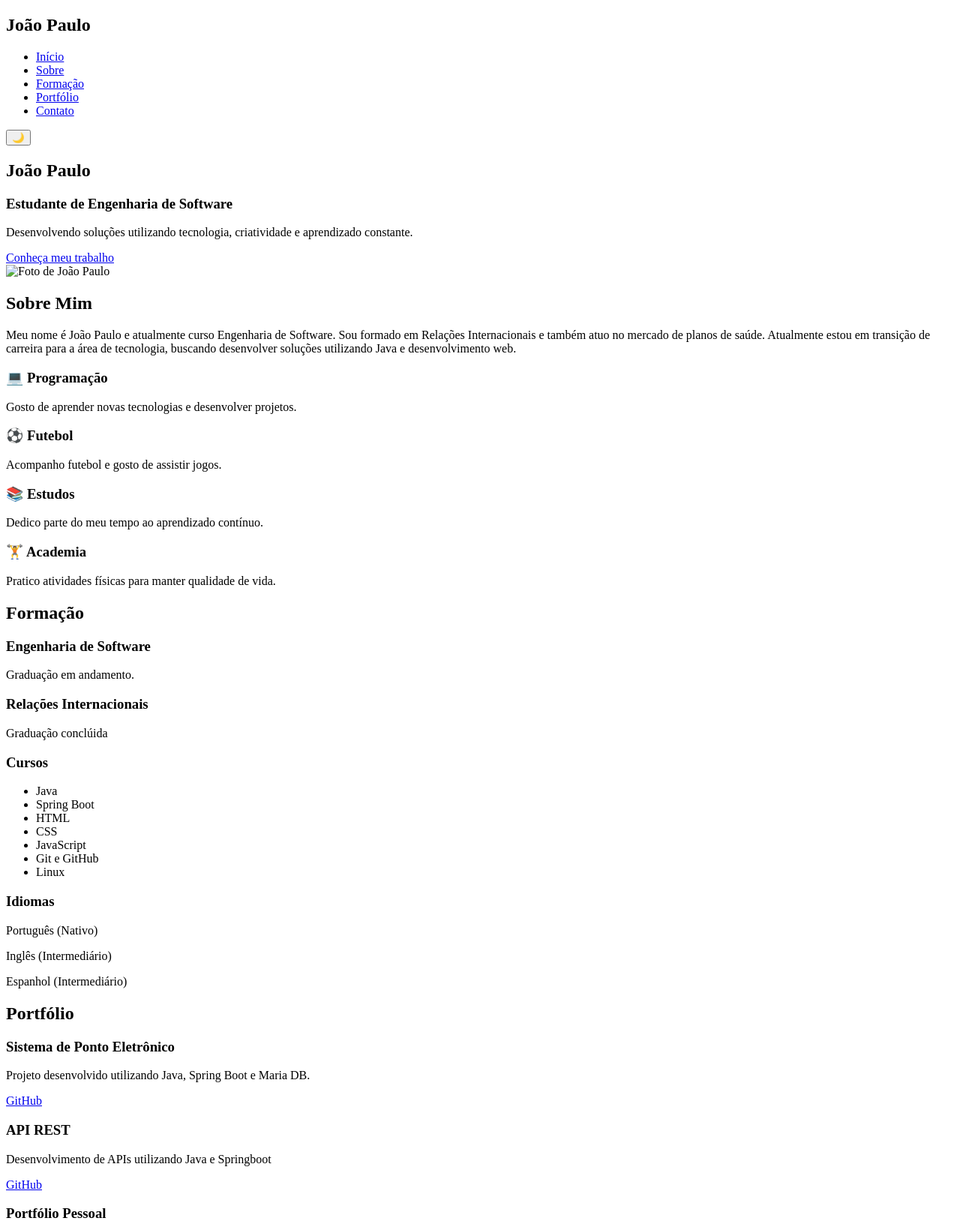
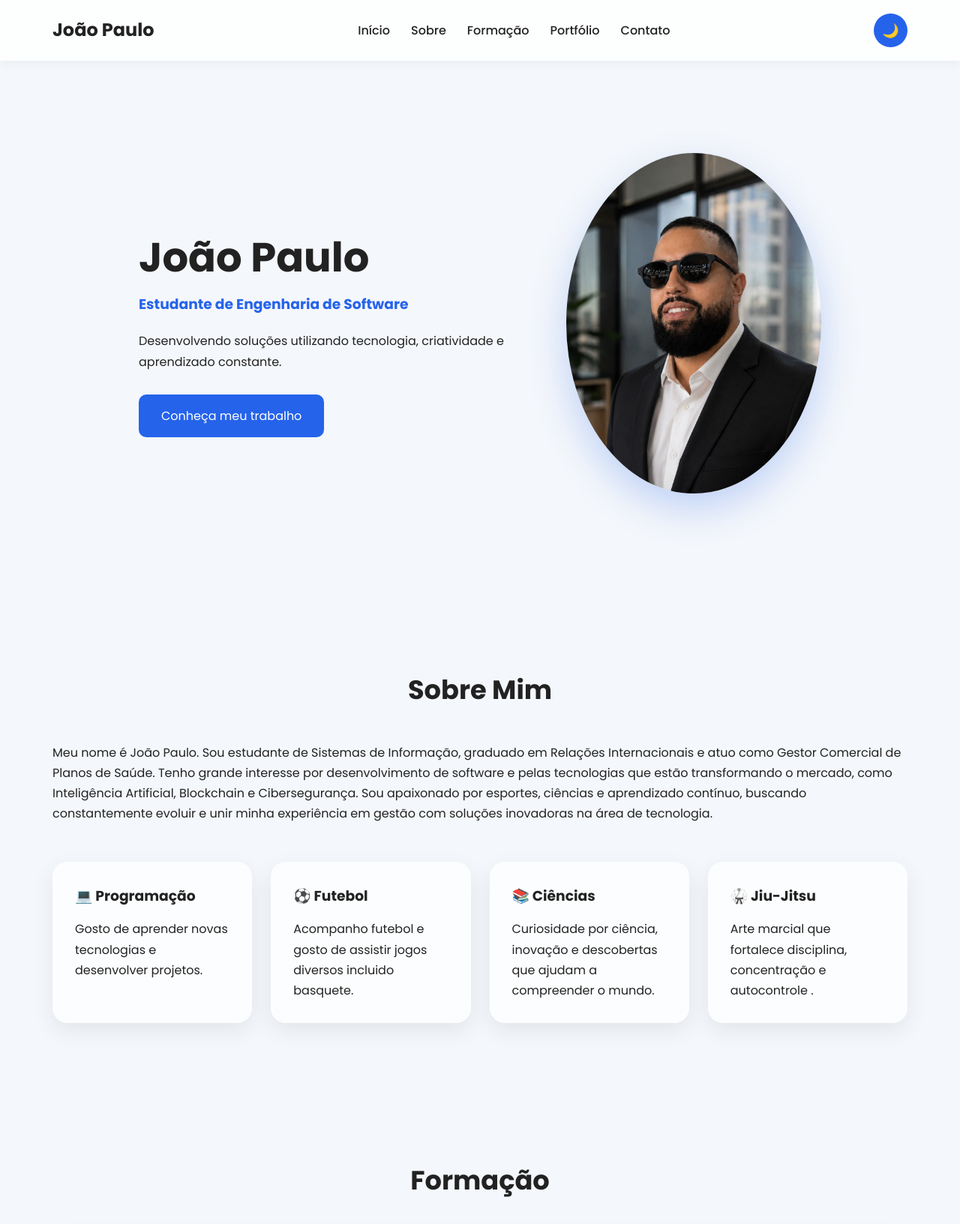
Before and after one commit to joaopaulocostar/joao-paulo-costa-rosa, a plain HTML site: page index.html in a window 1280 px wide. Shown: the top 1632 px of the page at 75% size. Drawn offline with Linux system fonts and the light colour scheme.

Commit message:
Adicionado o Style css. e algumas alterações no Index

```diff
--- a/index.html
+++ b/index.html
@@ -7,6 +7,7 @@
         <link rel="preconnect" href="https://fonts.googleapis.com">
         <link rel="preconnect" href="https://fonts.gstatic.com" crossorigin>
         <link href="https://fonts.googleapis.com/css2?family=Poppins:wght@300;400;500;600;700&display=swap" rel="stylesheet">
+        <link rel="stylesheet" href="https://cdnjs.cloudflare.com/ajax/libs/font-awesome/6.5.2/css/all.min.css">
         <link rel="stylesheet" href="style.css">
     </head>
     <body>
@@ -37,18 +38,15 @@
                 </a>
             </div>
             <div class="hero-imagem">
-                <img src="img/foto.jpg" alt="Foto de João Paulo">
+                <img src="img/foto.jpeg" alt="Foto de João Paulo">
             </div>
         </section>
         <!-- SOBRE MIM -->
         <section id="sobre">
             <h2>Sobre Mim</h2>
             <p>
-                Meu nome é João Paulo e atualmente curso Engenharia de Software. Sou formado em
-                Relações Internacionais e também atuo no mercado de planos de saúde.
-                Atualmente estou em transição de carreira para a área de tecnologia,
-                buscando desenvolver soluções utilizando Java e desenvolvimento web.
-            </p>
+                Meu nome é João Paulo. Sou estudante de Sistemas de Informação, graduado em Relações Internacionais e atuo como Gestor Comercial de Planos de Saúde. Tenho grande interesse por desenvolvimento de software e pelas tecnologias que estão transformando o mercado, como Inteligência Artificial, Blockchain e Cibersegurança. Sou apaixonado por esportes, ciências e aprendizado contínuo, buscando constantemente evoluir e unir minha experiência em gestão com soluções inovadoras na área de tecnologia.
+
             <div class="cards">
                 <div class="card">
                     <h3>💻 Programação</h3>
@@ -56,15 +54,15 @@
                 </div>
                 <div class="card">
                     <h3>⚽ Futebol</h3>
-                    <p>Acompanho futebol e gosto de assistir jogos.</p>
+                    <p>Acompanho futebol e gosto de assistir jogos diversos incluido basquete.</p>
                 </div>
                 <div class="card">
-                    <h3>📚 Estudos</h3>
-                    <p>Dedico parte do meu tempo ao aprendizado contínuo.</p>
+                    <h3>📚 Ciências</h3>
+                    <p>Curiosidade por ciência, inovação e descobertas que ajudam a compreender o mundo.</p>
                 </div>
                 <div class="card">
-                    <h3>🏋 Academia</h3>
-                    <p>Pratico atividades físicas para manter qualidade de vida.</p>
+                    <h3>🥋 Jiu-Jitsu</h3>
+                    <p>Arte marcial que fortalece disciplina, concentração e autocontrole .</p>
                 </div>
             </div>
         </section>
@@ -82,7 +80,8 @@
                 </div>
                 <div class="item">
                     <h3>Cursos</h3>
-                    <ul> <li>Java</li>
+                    <ul>
+                        <li>Java</li>
                         <li>Spring Boot</li>
                         <li>HTML</li>
                         <li>CSS</li>
@@ -103,26 +102,37 @@
         <section id="portfolio">
             <h2>Portfólio</h2>
             <div class="projetos">
-                <article class="proojeto">
+                <article class="projeto">
                     <h3>Sistema de Ponto Eletrônico</h3>
                     <p>Projeto desenvolvido utilizando Java, Spring Boot e Maria DB.</p>
-                    <a href="#" target="_blank">GitHub</a>
+                    <a href="https://github.com/joaopaulocostar/ponto-eletronico" target="_blank"><i class="fa-brands fa-github"></i> GitHub</a>
                 </article>
-                <article class="projetos">
-                    <h3>API REST</h3>
-                    <p>Desenvolvimento de APIs utilizando Java e Springboot</p>
-                    <a href="#" target="_blank">GitHub</a>
+                <article class="projeto">
+                    <h3>Conversor de Moeda</h3>
+                    <p>Conversor de Moeda utilizando Java</p>
+                    <a href="https://github.com/joaopaulocostar/Conversor-De-Moeda" target="_blank"><i class="fab fa-github"></i> GitHub</a>
                 </article>
                 <article class="projeto">
                     <h3>Portfólio Pessoal</h3>
                     <p>Site desenvolvido utilizando HTML, CSS e JavaScript.</p>
-                    <a href="#" target="_blank">GitHub</a>
+                    <a href="https://github.com/joaopaulocostar/joao-paulo-costa-rosa" target="_blank"><i class="fab fa-github"></i> GitHub</a>
                 </article>
                 <article class="projeto">
                     <h3>Pokedex</h3>
                     <p>Desenvolvido com HTML, CSS e JavaScript</p>
-                    <a href="#" target="_blank">Github</a>
+                    <a href="https://github.com/joaopaulocostar/Pokedex" target="_blank"><i class="fab fa-github"></i> Github</a>
                 </article>
+                <article class="projeto">
+                    <h3>E-commerce</h3>
+                    <p>Projeto desenvolvido utilizando HTML, CSS e JavaScript</p>
+                    <a href="https://github.com/joaopaulocostar/e-commerce" target="_blank"><i class="fab fa-github"></i> Github</a>
+                </article>
+                <article class="projeto">
+                    <h3>Qualificador de leads</h3>
+                    <p>Projeto desenvolvido Python e Machine Learning para qualificar leads</p>
+                    <a href="https://github.com/joaopaulocostar/qualificacao_lead" target="_blank"><i class="fab fa-github"></i> Github</a>
+                </article>
+
             </div>
         </section>
         <!-- CONTATO -->
--- a/style.css
+++ b/style.css
@@ -0,0 +1,417 @@
+*{
+    margin: 0;
+    padding: 0;
+    box-sizing: border-box;
+}
+
+html{
+    scroll-behavior: smooth;
+}
+
+body{
+    font-family: 'Poppins', sans-serif;
+    background: #f4f7fb ;
+    color: #222;
+    transition:.4s;;
+    line-height:1.7;
+}
+
+/* Tema Escuro */
+
+body.dark{
+    background: #111827;
+    color: #f5f5f5;
+}
+
+/* Variáveis */
+
+:root{
+    --cor-principal:#2563eb;
+    --cor-secundaria: #1d4ed8;
+    --branco:#ffffff;
+    --cinza:#666;
+    --sombra:0 10px 30px rgba(0,0,0,.08);
+
+}
+
+/* Header */
+ header{
+    position: fixed;
+    width: 100%;
+    top: 0;
+    z-index: 1000;
+    backdrop-filter: blur(12px);
+    background: rgba(255,255,255,.80);
+    box-shadow: 0 3px 15px rgba(0,0,0,.05);
+ }
+
+ body.dark header{
+    background: rgba(17,24,39,.85);
+
+ }
+
+ /* Menu */
+
+ .navbar{
+    max-width: 1200px;
+    margin: auto;
+    display: flex;
+    justify-content: space-between;
+    align-items: center;
+    padding: 18px 30px;
+ }
+
+ .logo{
+    font-size: 1.6rem;
+    color: var(--cor-principal);
+    font-weight: 700;
+ }
+
+ .menu{
+    display: flex;
+    gap: 28px;
+    list-style: none;
+ }
+
+ .menu a{
+    text-decoration: none;
+    color: inherit;
+    font-weight: 500;
+    transition: .3s;
+    position: relative;
+ }
+
+ .menu a::after{
+    content: "";
+    position: absolute;
+    left: 0;
+    bottom: -6px;
+    width: 0;
+    height: 2px;
+    background: var(--cor-principal);
+    transition: .3s;
+ }
+
+ .menu a:hover::after{
+    width: 100%;
+ }
+
+ .menu a:hover{
+    color: var(--cor-principal);
+ }
+
+
+ /* Botão do tema */
+
+
+#tema{
+    border: none;
+    background: var(--cor-principal);
+    color: white;
+    width: 45px;
+    height: 45px;
+    border-radius: 50%;
+    cursor: pointer;
+    font-size: 18px;
+    transition: .3s;
+}
+
+#tema:hover{
+    transform: rotate(20deg) scale(1.1);
+}
+
+
+/* Hero */
+
+.hero{
+    min-height: 100vh;
+    display: flex;
+    justify-content: center;
+    align-items: center;
+    gap: 70px;
+    max-width: 1200px;
+    margin: auto;
+    padding: 120px 30px 50px;
+}
+
+.hero-texto{
+    animation: fadeLeft 1s;
+
+}
+
+.hero-texto h1{
+    font-size: 3.4rem;
+    margin-top: 10px;
+}
+
+.hero-texto h3{
+    color: var(--cor-principal);
+    margin-bottom: 20px;
+}
+
+.hero-texto p{
+    max-width: 500px;
+    margin-bottom:30px;
+}
+
+.hero-imagem img{
+    width: 340px;
+    border-radius: 50%;
+    box-shadow: 0 20px 50px rgba(37, 99, 235, .25);
+    animation: flutuar 5s infinite ease-in-out;
+}
+
+
+/* Botão */
+
+.botao{
+    display: inline-block;
+    padding: 15px 30px;
+    background: var(--cor-principal);
+    color: white;
+    border-radius: 10px;
+    text-decoration: none;
+    transition: .3s;
+}
+
+.botao:hover{
+    background: var(--cor-secundaria);
+    transform: translate(-4px);
+}
+
+
+/* Seções */
+
+section{
+    max-width: 1200px;
+    margin: auto;
+    padding: 90px 30px;
+}
+
+section h2{
+    text-align: center;
+    margin-bottom: 40px;
+    font-size: 2.2rem;
+
+}
+
+
+
+/* Cards */
+
+.cards{
+    display: grid;
+    grid-template-columns: repeat(auto-fit, minmax(220px, 1fr));
+    gap:25px;
+}
+
+.card{
+    padding: 30px;
+    border-radius: 20px;
+    background: rgba(255,255,255,.7);
+    backdrop-filter: blur(12px);
+    box-shadow:var(--sombra);
+    transition:.4s;
+    margin-top: 50px;
+}
+
+
+body.dark .card{
+    background: #1f2937;
+}
+
+.card:hover{
+    transform: translate(-10px);
+}
+
+.card h3{
+    margin-bottom: 15px;
+}
+
+
+
+/* TimeLine */
+
+.timeline{
+    display: grid;
+    gap: 25px;
+}
+
+.item{
+    padding: 25px;
+    border-left: 5px solid var(--cor-principal);
+    background: white;
+    border-radius: 12px;
+    box-shadow: var(--sombra);
+}
+
+body.dark .item{
+    background: #1f2937;
+}
+
+.item ul{
+    list-style-position: outside;
+    padding-left: 25px;
+}
+
+
+/* Projetos */
+
+.projetos{
+    display: grid;
+    grid-template-columns: repeat(auto-fit,minmax(300px, 1fr));
+    gap:30px;
+}
+
+.projeto{
+    padding: 30px;
+    border-radius: 18px;
+    background: white;
+    box-shadow: var(--sombra);
+    transition: .4s;
+}
+
+body.dark .projeto{
+    background:#1f2937;
+}
+
+.projeto:hover{
+    transform:translate(-10px);
+}
+
+.projeto h3{
+    margin-bottom: 15px;
+}
+
+.projeto p{
+    margin-bottom: 20px;
+}
+
+.projeto a{
+    text-decoration: none;
+    color: var(--cor-principal);
+    font-weight: 600;
+}
+
+
+
+/* formulário */
+
+
+
+
+form{
+    display: flex;
+    flex-direction: column;
+    gap: 20px;
+    max-width: 700px;
+    margin: auto;
+}
+
+input, textarea{
+    padding: 16px;
+    border-radius: 10px;
+    border: 1px solid #ddd;
+    font-size: 16px;
+    font-family: inherit;
+    transition: .3s;
+}
+
+body.dark input, body.dark textarea{
+    background: #1f2937;
+    color: white;
+    border: 1px solid #374151;
+}
+
+input:focus, textarea:focus{
+    outline: none;
+    border-color: var(--cor-principal);
+    box-shadow: 0 0 10px rgba(37,99,235, .2);
+}
+
+button[type="submit"]{
+    border: none;
+    background: var(--cor-principal);
+    color: white;
+    padding: 18px;
+    border-radius: 10px;
+    cursor: pointer;
+    font-size: 16px;
+    transition: .3s;
+}
+
+button:hover{
+    background: var(--cor-secundaria);
+}
+
+
+
+/* Rodapé */
+
+footer{
+    text-align: center;
+    padding: 40px;
+    background: #0f172a;
+    color: white;
+}
+
+
+/* Animações */
+
+@keyframes fadeLeft{
+    from{
+        opacity: 0;
+        transform: translateX(-60px);
+    }
+
+    to{
+        opacity: 1;
+        transform: translateX(0);
+    }
+}
+
+@keyframes flutuar{
+    0%{
+        transform: translateY(0);
+    }
+
+    50%{
+        transform: translateY(-15px);
+    }
+
+    100%{
+        transform: translateY(0);
+    }
+}
+
+
+
+/* Responsivo */
+
+@media(max-width:900px){
+    .hero{
+        flex-direction: column-reverse;
+        text-align: center;
+    }
+
+    .hero-texto p{
+        margin: auto auto 30px;
+    }
+
+    .menu{
+        display: none;
+    }
+
+    .hero-imagem img{
+        width: 260px;
+    }
+}
+
+@media(max-width:600px){
+    .hero-texto h1{
+        font-size: 2.4rem;
+    }
+    section{
+        padding: 70px 20px;
+    }
+}
```
Also changed, not shown: img/foto.jpeg (added).
